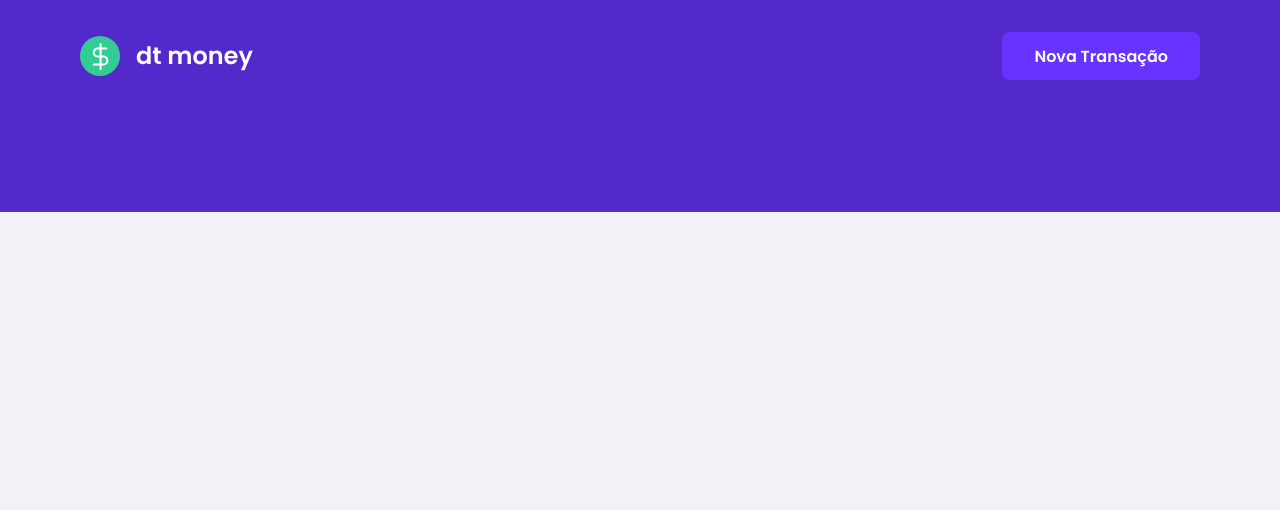
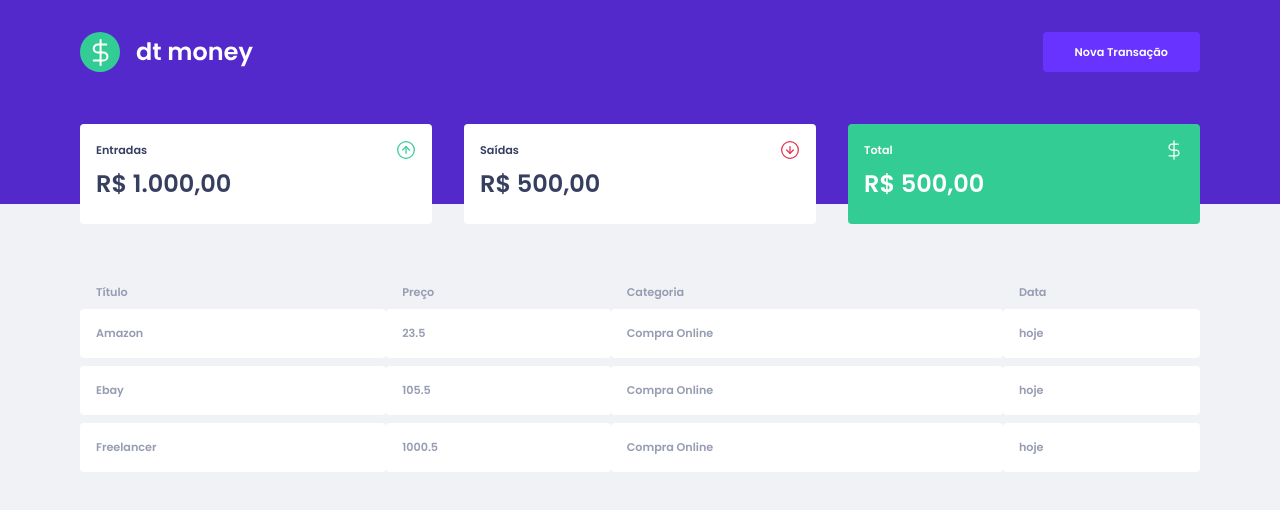
Before and after one commit to cardososamantha/dt-money, a React (Create React App) app: page / in a window 1280 px wide. Shown: the top 510 px of the page. Built offline with nearby package versions, Linux system fonts and the light colour scheme.

Commit message:
feature: transactions table

```diff
--- a/src/App.tsx
+++ b/src/App.tsx
@@ -1,3 +1,4 @@
+import { Dashboard } from './components/Dashboard';
 import { Header } from './components/Header';
 import { GlobalStyle } from './styles/Globals';
 
@@ -5,6 +6,7 @@ function App() {
 	return (
 		<>
 			<Header />
+			<Dashboard />
 			<GlobalStyle />
 		</>
 	);
--- /dev/null
+++ b/src/components/Dashboard/index.tsx
@@ -0,0 +1,12 @@
+import { Container } from './styles';
+import { Summary } from '../Summary';
+import { TransactionTable } from '../TransactionsTable';
+
+export function Dashboard() {
+	return (
+		<Container>
+			<Summary />
+			<TransactionTable />
+		</Container>
+	);
+}
--- /dev/null
+++ b/src/components/Dashboard/styles.ts
@@ -0,0 +1,6 @@
+import styled from 'styled-components';
+
+export const Container = styled.main`
+	max-width: 1120px;
+	margin: 0 auto;
+`;
--- a/src/components/Header/styles.ts
+++ b/src/components/Header/styles.ts
@@ -13,18 +13,18 @@ export const Content = styled.div`
 	align-items: center;
 
 	button {
-		font-size: 1rem;
+		font-size: 0.7rem;
 		background-color: var(--blue-light);
 		color: var(--shape);
 		padding: 0rem 2rem;
-		height: 3rem;
+		height: 2.5rem;
 		border: 0;
-		border-radius: 0.5rem;
+		border-radius: 0.25rem;
 
 		transition: opacity 0.2s;
 
 		&:hover {
-			opacity: 0.9;
+			opacity: 0.8;
 		}
 	}
 `;
--- /dev/null
+++ b/src/components/Summary/index.tsx
@@ -0,0 +1,32 @@
+import { Container } from './styles';
+import Income from '../../assets/income.svg';
+import Outcome from '../../assets/outcome.svg';
+import Total from '../../assets/total.svg';
+
+export function Summary() {
+	return (
+		<Container>
+			<div>
+				<header>
+					<p>Entradas</p>
+					<img src={Income} alt='ícone de entradas' />
+				</header>
+				<strong> R$ 1.000,00 </strong>
+			</div>
+			<div>
+				<header>
+					<p>Saídas</p>
+					<img src={Outcome} alt='ícone de entradas' />
+				</header>
+				<strong> R$ 500,00 </strong>
+			</div>
+			<div>
+				<header>
+					<p>Total</p>
+					<img src={Total} alt='ícone de entradas' />
+				</header>
+				<strong> R$ 500,00 </strong>
+			</div>
+		</Container>
+	);
+}
--- /dev/null
+++ b/src/components/Summary/styles.ts
@@ -0,0 +1,40 @@
+import styled from 'styled-components';
+
+export const Container = styled.div`
+	display: grid;
+	grid-template-columns: repeat(3, 1fr);
+	gap: 2rem;
+	margin-top: -5rem;
+
+	div {
+		background: var(--shape);
+		border-radius: 0.25rem;
+		padding: 1rem;
+		color: var(--title);
+
+		header {
+			display: flex;
+			align-items: center;
+			justify-content: space-between;
+
+			p {
+				font-size: 0.7rem;
+			}
+
+			img {
+				width: 20px;
+			}
+		}
+
+		strong {
+			font-size: 1.5rem;
+			font-weight: 500;
+			line-height: 3rem;
+		}
+	}
+
+	div:last-child {
+		background-color: var(--green);
+		color: var(--shape);
+	}
+`;
--- /dev/null
+++ b/src/components/TransactionsTable/index.tsx
@@ -0,0 +1,48 @@
+import { Container } from './styles';
+
+const tableTitles = ['Título', 'Preço', 'Categoria', 'Data'];
+
+const dataExamples = [
+	{
+		title: 'Amazon',
+		price: 23.5,
+		category: 'Compra Online',
+		data: 'hoje',
+	},
+	{
+		title: 'Ebay',
+		price: 105.5,
+		category: 'Compra Online',
+		data: 'hoje',
+	},
+	{
+		title: 'Freelancer',
+		price: 1000.5,
+		category: 'Compra Online',
+		data: 'hoje',
+	},
+];
+
+export function TransactionTable() {
+	return (
+		<Container>
+			<table>
+				<thead>
+					{tableTitles.map((title) => (
+						<th>{title}</th>
+					))}
+				</thead>
+				<tbody>
+					{dataExamples.map((item) => (
+						<tr>
+							<td>{item.title}</td>
+							<td className='deposit'>{item.price}</td>
+							<td>{item.category}</td>
+							<td>{item.data}</td>
+						</tr>
+					))}
+				</tbody>
+			</table>
+		</Container>
+	);
+}
--- /dev/null
+++ b/src/components/TransactionsTable/styles.ts
@@ -0,0 +1,45 @@
+import styled from 'styled-components';
+
+export const Container = styled.div`
+	margin-top: 2rem;
+	font-size: 0.7rem;
+	color: var(--text);
+
+	table {
+		width: 100%;
+		padding: 1.25rem 0;
+		border-spacing: 0 0.5rem;
+
+		thead {
+			text-align: left;
+			font-weight: 300;
+
+			th {
+				padding: 0rem 1rem;
+			}
+		}
+
+		tbody {
+			margin-top: 1rem;
+
+			td {
+				background-color: var(--shape);
+				padding: 1rem 1rem;
+				border: 0;
+				border-radius: 0.25rem;
+			}
+
+			&:first-child {
+				color: var(--title);
+			}
+
+			&.deposit {
+				color: var(--green);
+			}
+
+			&.withdraw {
+				color: var(--red);
+			}
+		}
+	}
+`;
--- a/src/styles/Globals.ts
+++ b/src/styles/Globals.ts
@@ -11,7 +11,7 @@ export const GlobalStyle = createGlobalStyle`
         --red: #E62E4D;
 
         --title: #363F5F;
-        --text:  #969CB3;
+        --text:  #969CB2;
     }
 
     * {
@@ -34,6 +34,7 @@ export const GlobalStyle = createGlobalStyle`
     body {
         background-color: var(--background);
         -webkit-font-smoothing: antialiased;
+        font-family: 'Poppins', sans-serif;
     }
 
     border-style, input, textarea, button {
```
